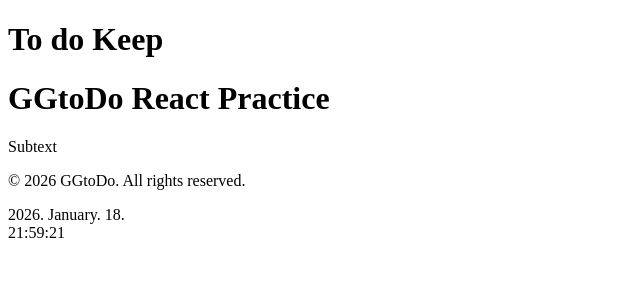
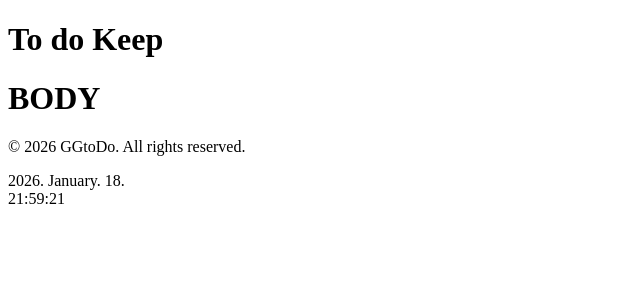
Before and after one commit to GaborSzaboHUN/GGtoDo_ReactPractice, a React (Vite) app: page / in a window 1280 px wide. Shown: the top 300 px of the page, without its empty margins (0-640 px from the left). Built offline with nearby package versions, Linux system fonts and the light colour scheme.

Commit message:
ToDo - components created

```diff
--- a/src/App.jsx
+++ b/src/App.jsx
@@ -6,8 +6,8 @@ const App = () => {
     return (
         <>
             <Header />
-            <h1>GGtoDo React Practice</h1>
-            <p>Subtext</p>
+            <h1>BODY</h1>
+
             <Footer />
         </>
     );
--- a/src/components/Footer.jsx
+++ b/src/components/Footer.jsx
@@ -1,6 +1,6 @@
 import React from "react";
 import Time from "./Time.jsx";
-import { year, formattedDate } from "./utils/Date";
+import { year, formattedDate } from "../utils/Date.js";
 
 const Footer = () => {
     return (
--- /dev/null
+++ b/src/components/NoteItem.jsx
@@ -0,0 +1,5 @@
+import React from "react";
+
+const NoteItem = (props) => {};
+
+export default NoteItem;
```
Also changed, not shown: src/components/NoteList.jsx (added, +7 -0 lines), src/components/NotesGroup.jsx (added, +7 -0 lines), src/components/NotesGroupList.jsx (added, +7 -0 lines), src/components/NotesSection.jsx (added, +7 -0 lines), src/utils/Date.js (renamed from src/components/utils/Date.js).
